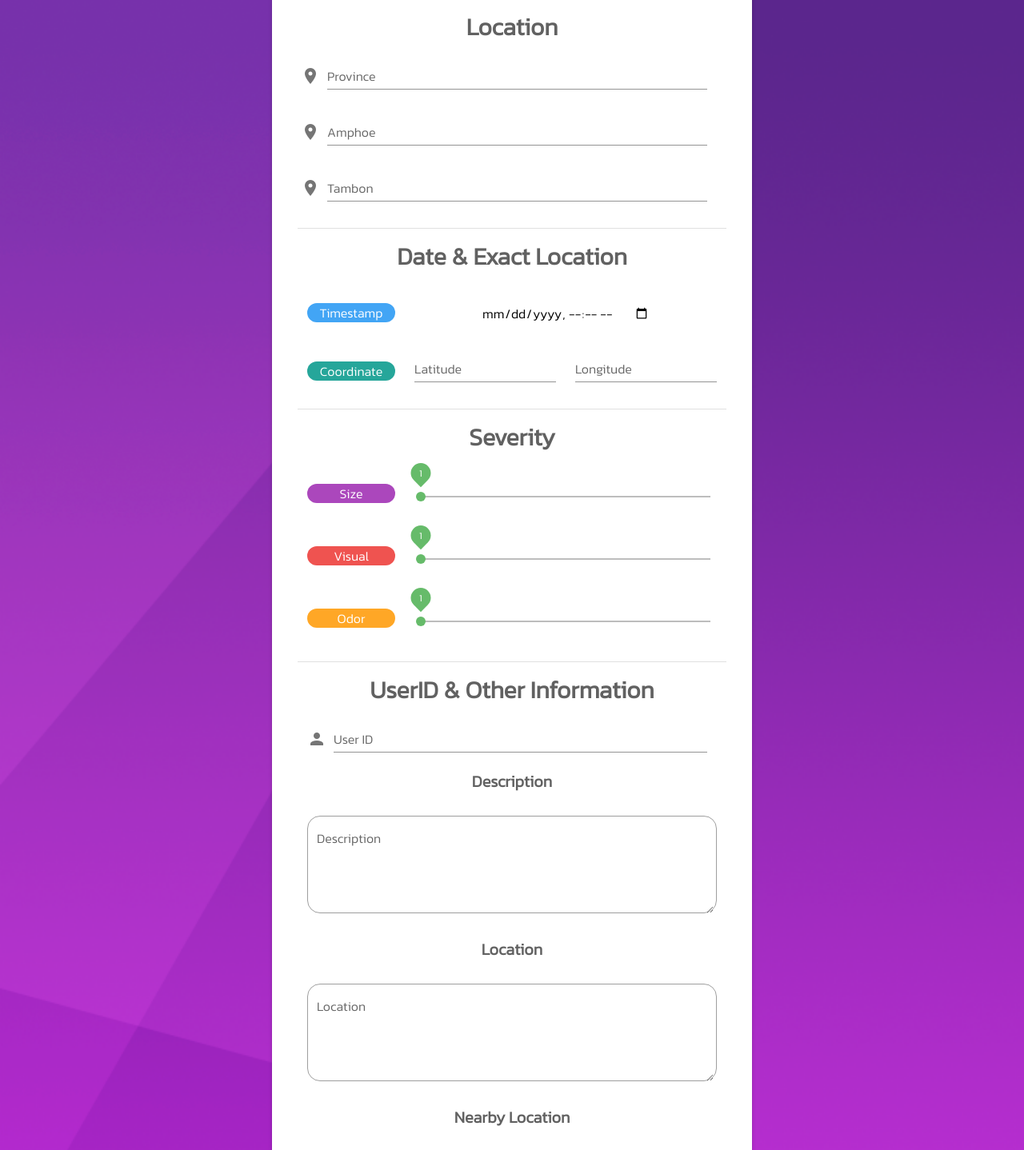
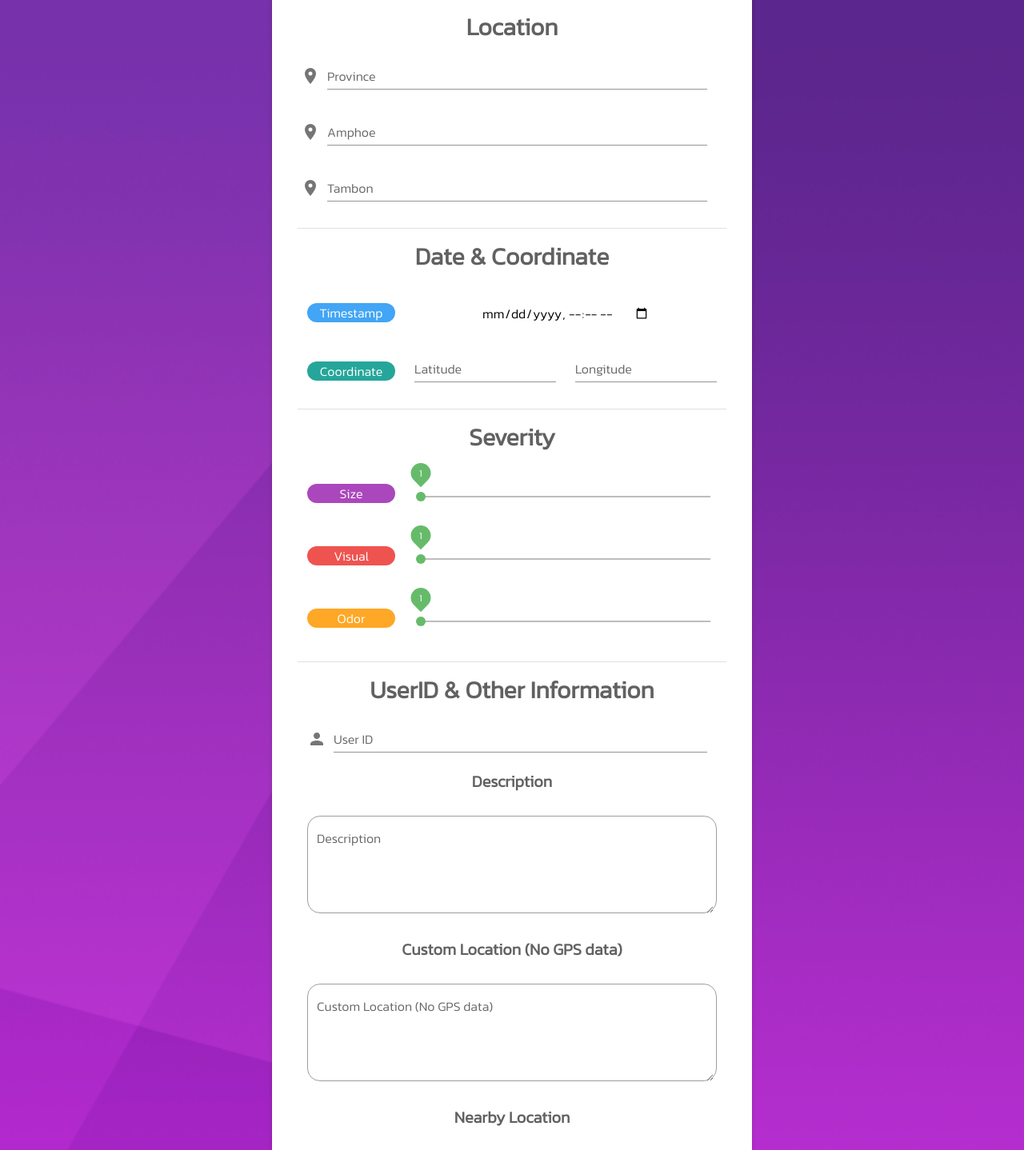
Before and after one commit to s6208070/zero-waste-project, a Vue app: page /adddata in a window 1280 px wide. Shown: the part 249-1687 px from the top of the page at 80% size. Built offline with nearby package versions, Linux system fonts and the light colour scheme; no server answers; sample sign-in values are in the browser's storage.

Commit message:
Fix Image size, Form data, console log

```diff
--- a/src/views/AddData.vue
+++ b/src/views/AddData.vue
@@ -55,7 +55,7 @@
             </v-container>
 
             <v-row class = "mb-2 mt-0 px-5"><v-divider></v-divider></v-row>
-            <v-row class = "mt-3 mb-2 px-5"><p class = "center-itself grey--text text--darken-2 font-weight-bold" style = "font-size: 30px;">Date & Exact Location</p></v-row>
+            <v-row class = "mt-3 mb-2 px-5"><p class = "center-itself grey--text text--darken-2 font-weight-bold" style = "font-size: 30px;">Date & Coordinate</p></v-row>
             <v-row class = "px-2 ma-0">
               <v-col cols = "3">
                 <v-card
@@ -223,7 +223,7 @@
               ></v-textarea>
             </v-row>
 
-            <v-row><p class = "center-itself grey--text text--darken-2 font-weight-bold pb-3" style = "font-size: 20px">Location</p></v-row>
+            <v-row><p class = "center-itself grey--text text--darken-2 font-weight-bold pb-3" style = "font-size: 20px">Custom Location (No GPS data)</p></v-row>
             <v-row>
               <v-textarea
                 rows="4"
@@ -231,9 +231,9 @@
                 name="location"
                 v-model="DATA.location"
                 form="form"
-                placeholder = "Enter your location here..."
+                placeholder = "Enter your custom location here..."
                 outlined
-                label = "Location"
+                label = "Custom Location (No GPS data)"
                 class = "rounded-xl mx-8"
                 clearable
               ></v-textarea>
@@ -343,7 +343,7 @@ export default {
       const newName = time + "-" + this.selectedfile.name
       await STR.ref(`garbage_images/${newName}`).put(this.selectedfile)
       .then(async (snapshot) => this.DATA.imageURL = await snapshot.ref.getDownloadURL())
-      console.log(this.DATA)
+      // console.log(this.DATA)
       RTDB.ref('garbages').push(this.DATA)
       alert("Successfully add the gargbage information. You may go back to the Search page or GarbageData page")
       this.DATA = {
--- a/src/views/Info.vue
+++ b/src/views/Info.vue
@@ -31,8 +31,8 @@
             </v-card>
           </v-row>
 
-          <v-row>
-            <v-card class = "rounded-xl transparent center-itself" style = "height: auto;" flat>
+          <v-row justify = "center" class = "pb-6 pt-4">
+            <v-card class = "rounded-xl transparent" flat max-height = "600px" max-width = "600px">
               <v-img
                 :src ="this.DATA.imageURL"
                 contain
@@ -213,8 +213,8 @@ export default {
       })
     })
     //this.DATA = ret.data()
-    console.log(this.DATA)
-    console.log(this.id)
+    // console.log(this.DATA)
+    // console.log(this.id)
 
     if(this.DATA.status == 'Not collected') this.selected = 'Not collected'
     if(this.DATA.status == 'In process') this.selected = 'In process'
--- a/src/views/Login.vue
+++ b/src/views/Login.vue
@@ -60,7 +60,7 @@ import Footer from "@/components/Footer";
         try{
           const login = await firebase.auth()
           .signInWithEmailAndPassword(request.Username, request.Password)
-          console.log(login)
+          // console.log(login)
           this.$router.push({name: "Search"})
         }catch(err){
           alert(err)
--- a/src/views/Register.vue
+++ b/src/views/Register.vue
@@ -61,7 +61,7 @@ import Footer from "@/components/Footer";
         try{
             const regis = await firebase.auth()
             .createUserWithEmailAndPassword(request.Username, request.Password)
-            console.log(regis)
+            // console.log(regis)
             this.$router.push({name: "Search"})
         }catch(err){
             alert(err)
--- a/src/views/Search.vue
+++ b/src/views/Search.vue
@@ -118,7 +118,7 @@ export default {
     async logOut(){
       try{
         const data = await firebase.auth().signOut();
-        console.log(data)
+        // console.log(data)
         this.$router.replace({name: "Login"})
       }catch(err){
         alert(err)
```
